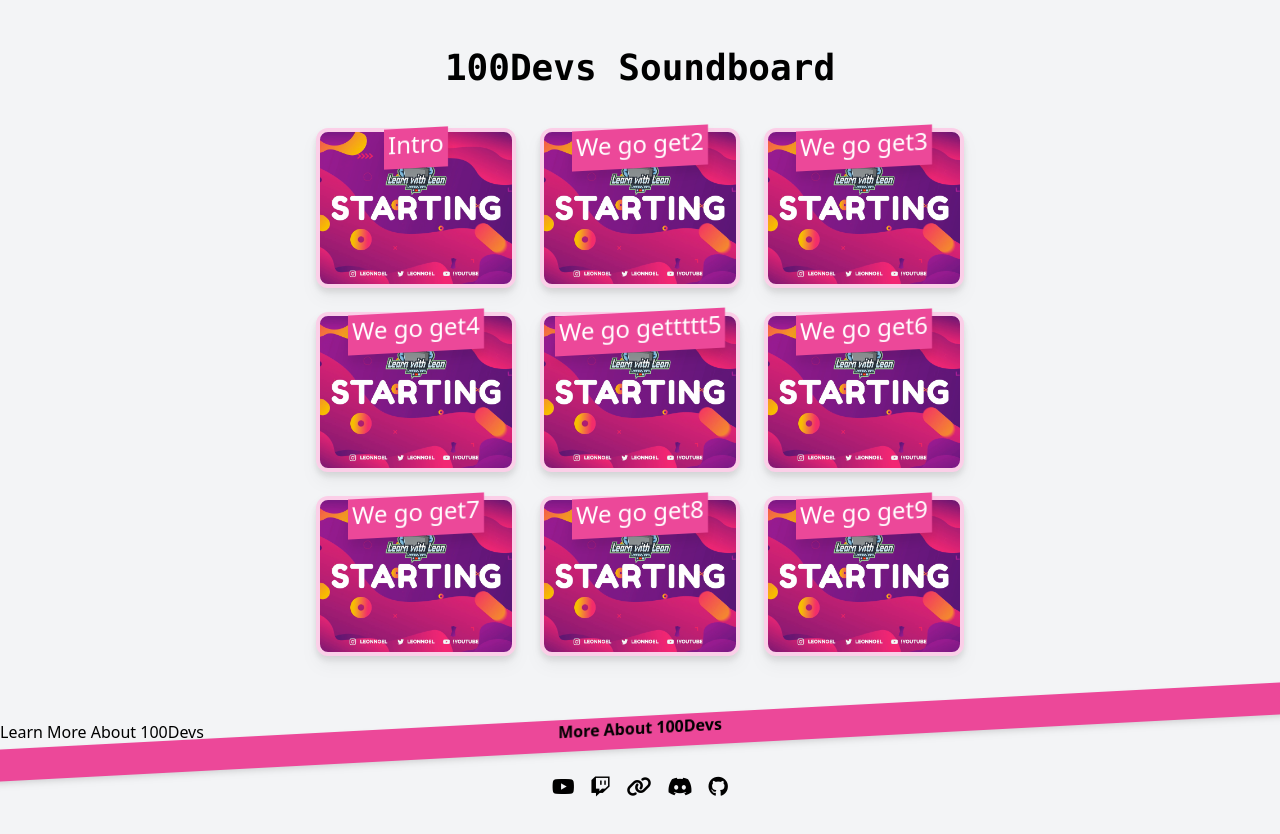
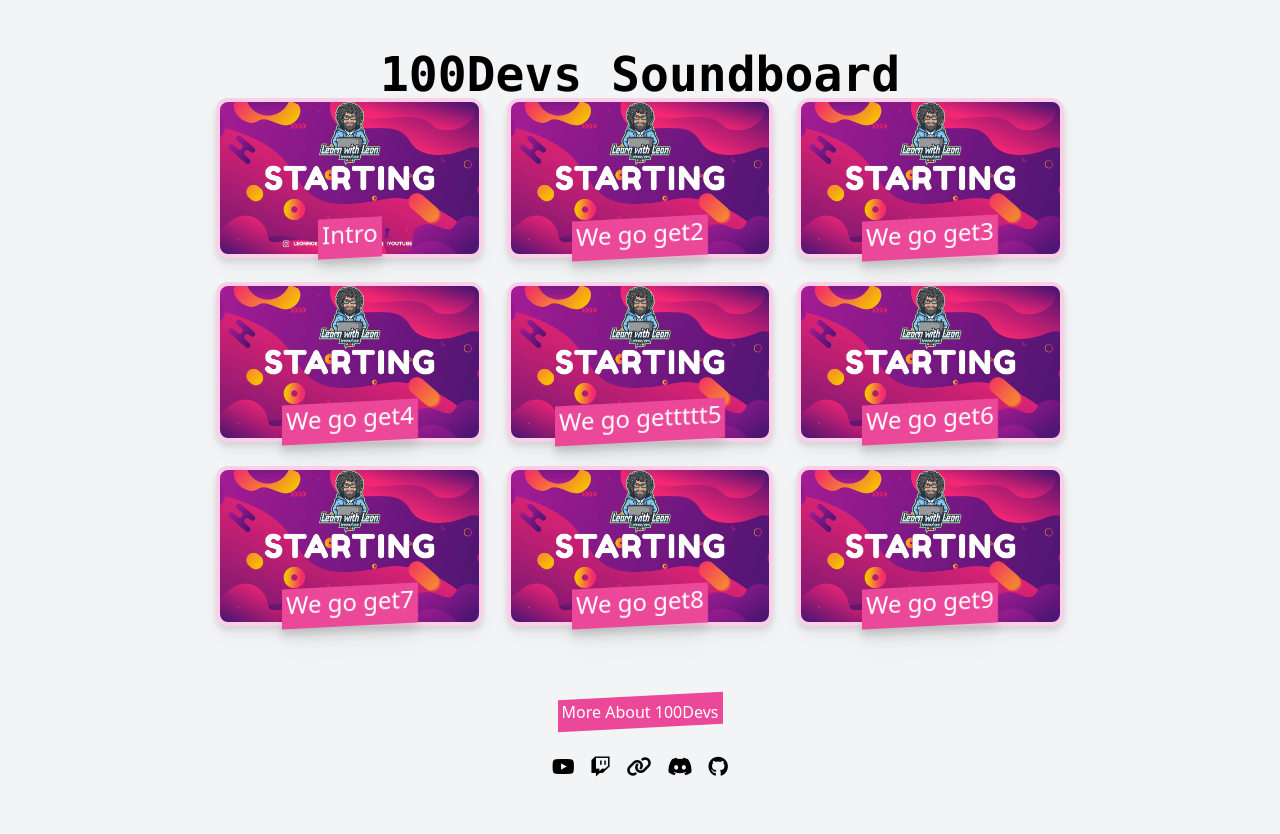
Before and after one commit to matt-conn/soundboard-100devs, a React (Create React App) app: page / in a window 1280 px wide. Shown: the top 834 px of the page. After the commit the page ends 800 px from the top, so only its background shows below. Built offline with nearby package versions, Linux system fonts and the light colour scheme.

Commit message:
fix label, moved to bottom of button

```diff
--- a/src/App.css
+++ b/src/App.css
@@ -22,27 +22,39 @@
 	/* make semantic elements behave like <div> elements in legacy browsers. */
 }
 
+body {
+	display: flex;
+	justify-content: center;
+	background-color: rgb(243 244 246);
+	align-items: center;
+}
+
 .app-container {
+	justify-content: space-between;
 	width: 100vw;
-	height: 100vh;
+	margin-top: 50px;
 }
 
 .grid-container {
 	display: grid;
-	/* width: 100vw;
-	height: 100vh; */
 	justify-content: center;
 	align-content: center;
-	grid-template-columns: repeat(3, 25vmin);
+	grid-template-columns: repeat(3, 33.3vmin);
 	grid-template-rows: repeat(3, 20vmin);
 	gap: 1.5rem;
+}
+
+footer {
+	position: absolute;
+	bottom: 0;
+	width: 100%;
 }
 
 /* Mobile Styles */
 @media only screen and (max-width: 480px) {
 	.grid-container {
-		grid-template-columns: repeat(2, 30vmin);
-		grid-template-rows: repeat(5, 20vmin);
+		grid-template-columns: repeat(2, 40vmin);
+		grid-template-rows: repeat(5, 18vmin);
 		gap: 1rem;
 	}
 
@@ -51,15 +63,24 @@
 	}
 }
 
-body {
-	display: flex;
-	justify-content: center;
-	background-color: rgb(243 244 246);
-	align-items: center;
+/* Tablet Styles */
+@media (min-width: 481px) and (max-width: 909px) {
+	/* .grid-container {
+		margin-left: 2rem;
+		margin-right: 2rem;
+		grid-template-columns: repeat(3, 28vmin);
+		grid-template-rows: repeat(3, 25vmin);
+		gap: 1.25rem;
+	} */
 }
 
-.button {
-	color: green;
+.sound-btn {
+	position: relative;
+}
+
+.sound-label {
+	position: absolute;
+	bottom: 0;
 }
 
 i {
--- a/src/App.js
+++ b/src/App.js
@@ -84,9 +84,9 @@
 	}
 
 	return (
-		<div className='app-container flex flex-col mt-12'>
-			<header className='mx-auto mb-10'>
-				<h1 className='text-lg sm:text-xl md:text-2xl lg:text-4xl font-mono font-bold'>100Devs Soundboard</h1>
+		<div className='app-container flex flex-col'>
+			<header className='mx-auto'>
+				<h1 className='text-lg sm:text-2xl md:text-4xl lg:text-5xl font-mono font-bold'>100Devs Soundboard</h1>
 			</header>
 
 			<main>
@@ -96,10 +96,11 @@
 				/>
 			</main>
 
-			<footer className='flex flex-col mt-16'>
-				<span className="relative">
-					<span className="block absolute -inset-1 -skew-y-3 font-bold bg-pink-500 hover:bg-pink-600 drop-shadow-md text-center" aria-hidden="true">More About 100Devs</span>
-					<span>Learn More About 100Devs</span>
+			<footer className='flex flex-col'>
+				<span className="text-center">
+					<span className="before:block before:absolute before:-inset-1 before:-skew-y-3 before:bg-pink-500 relative inline-block">
+    					<span className="relative text-white">More About 100Devs</span>
+  					</span>
 				</span>
 
 				<ul className='mt-8 mb-5 flex justify-center'>
--- a/src/components/Sound.js
+++ b/src/components/Sound.js
@@ -3,7 +3,7 @@
 		<>
 			<button
 				onClick={() => onClick(sound)}
-				className='button flex justify-center text-2xl sm:text-lg md:text-xl lg:text-2xl min-w-full min-h-full border-4 border-pink-200 hover:border-pink-500 rounded-xl bg-gray-100  drop-shadow-lg'
+				className='sound-btn flex justify-center text-2xl sm:text-lg md:text-xl lg:text-2xl min-w-full min-h-full border-4 border-pink-200 hover:border-pink-500 rounded-xl bg-gray-100  drop-shadow-lg'
 				style={{
 					backgroundImage: `url('${sound.cover}')`,
 					backgroundPosition: 'top',
@@ -12,7 +12,7 @@
 					color: 'white'
 				}}
 			>
-				<span className="relative">
+				<span className="sound-label relative text-center">
 					<span className="block absolute -inset-1 -skew-y-3 bg-pink-500 drop-shadow-xl" aria-hidden="true">{text}</span>
 					<span>{text}</span>
 				</span>
```
